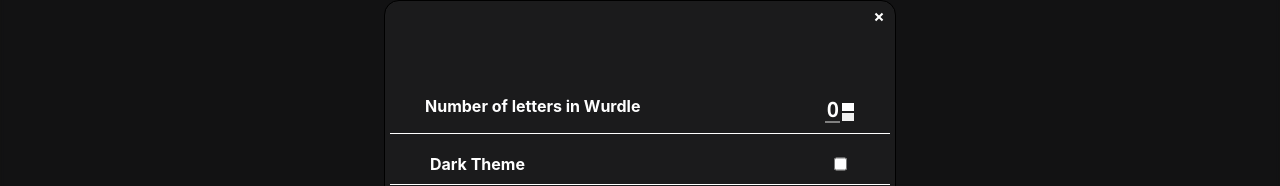
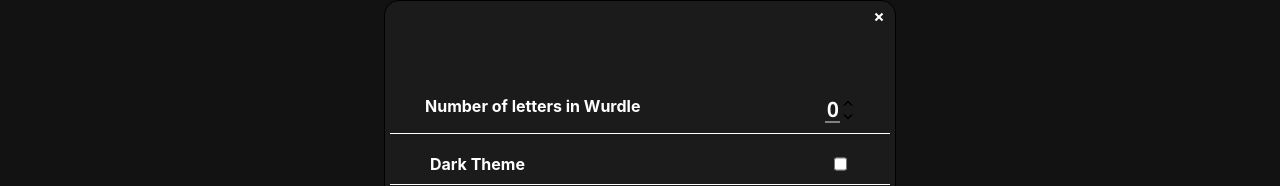
Before and after one commit to michaelbrooks1234/WurdleFrontEnd, a React (Create React App) app: page / in a window 1280 px wide. Shown: the part 239-425 px from the top of the page. Built offline with nearby package versions, Linux system fonts and the light colour scheme.

Commit message:
Updating options menu further

```diff
--- a/src/App.css
+++ b/src/App.css
@@ -249,23 +249,25 @@
   user-select: none;
 }
 
-.ButtonUp {
-  border: none;
-  height: 8px;
-  width: 8px;
-  margin: 1px;
-  margin-top: 5px;
-  background: url("./arrow.png") repeat 0 0;
-  background-color: white;
+.Button {
+  height: 14px;
+  width: 14px;
+  transition: all 0.1s;
 }
 
-.ButtonDown {
-  border: none;
-  height: 8px;
-  width: 8px;
-  margin: 1px;
-  background-image: url("./arrow.png");
+#ButtonUp {
+  transform: rotate(180deg);
 }
+
+#ButtonUp:hover {
+  transform: rotate(180deg) scale(150%);
+}
+
+.Button:hover {
+  cursor: pointer;
+  transform: scale(150%);
+}
+
 
 .LetterContainer {
   display: flex;
--- a/src/App.tsx
+++ b/src/App.tsx
@@ -6,13 +6,14 @@
 import { ReactComponent as Gear } from './gear.svg'
 import { ReactComponent as Bar } from './bar.svg'
 import { ReactComponent as QuestionMark } from './questionmark.svg'
+import arrow from "./arrow.png"
 
 function App() {
 
   const [visibility, setVisibility] = React.useState("Visible");
 
   function changeVisibility(): void {
-    if(visibility == "Hidden"){
+    if(visibility === "Hidden"){
       setVisibility("");
     }else {
       setVisibility("Hidden");
@@ -21,7 +22,7 @@
 
   return(
     <div className="App">
-      <OptionsMenu visibility={visibility} changeVisibility={changeVisibility}/>
+      <OptionsMenu visibility={visibility} arrow={arrow} changeVisibility={changeVisibility}/>
       <NavBar changeVisibility={changeVisibility} Gear={<Gear className="OptionsImage"/>} Bar={<Bar className="OptionsImage"/>} QuestionMark={<QuestionMark className="OptionsImage"/>}/>
       <GameContent/>
     </div>
--- a/src/Components/OptionsMenu.tsx
+++ b/src/Components/OptionsMenu.tsx
@@ -13,8 +13,8 @@
                     <div className="LetterContainer">
                         <span className="LetterInput">0</span>
                         <div className="ButtonContainer">
-                            <button className="ButtonUp"></button>
-                            <button className="ButtonDown"></button>
+                            <img className="Button" id='ButtonUp' src={props.arrow} alt="up"/>
+                            <img className="Button" src={props.arrow} alt="down"/>
                         </div>
                     </div>
                 </div>
```
